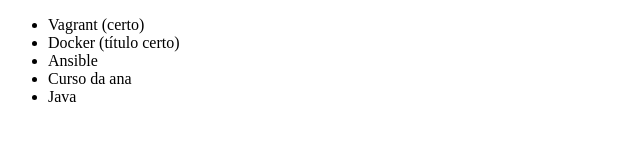
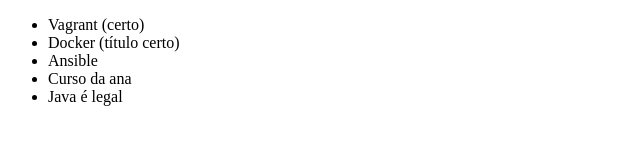
Before and after one commit to Lucas-Caethanos/Index2.html, a plain HTML site: page Index.html in a window 1280 px wide. Shown: the full height of the page, 0-640 px from the left. Drawn offline with Linux system fonts and the light colour scheme.

Commit message:
Alterando o nome do curso de java

```diff
--- a/Index.html
+++ b/Index.html
@@ -10,7 +10,7 @@
         <li>Docker (título certo)</li>
         <li>Ansible</li>
         <li>Curso da ana</li>
-        <li>Java</li>
+        <li>Java é legal</li>
     </ul>
 </body>
 </html>
```
